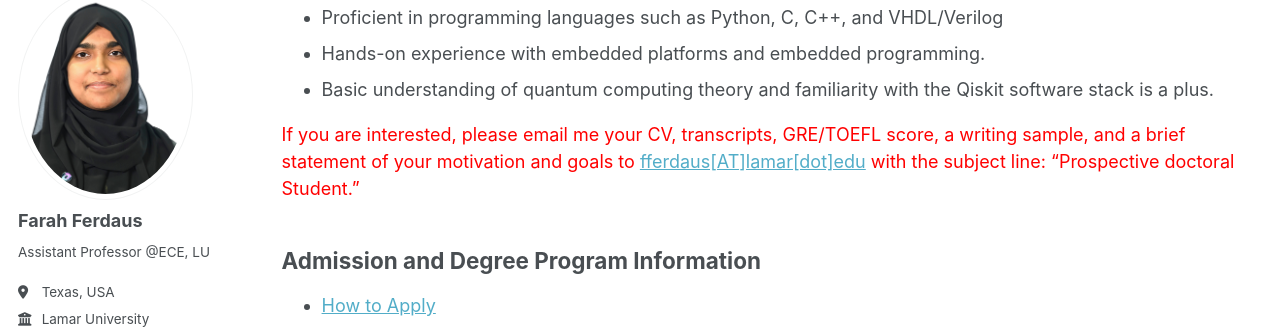
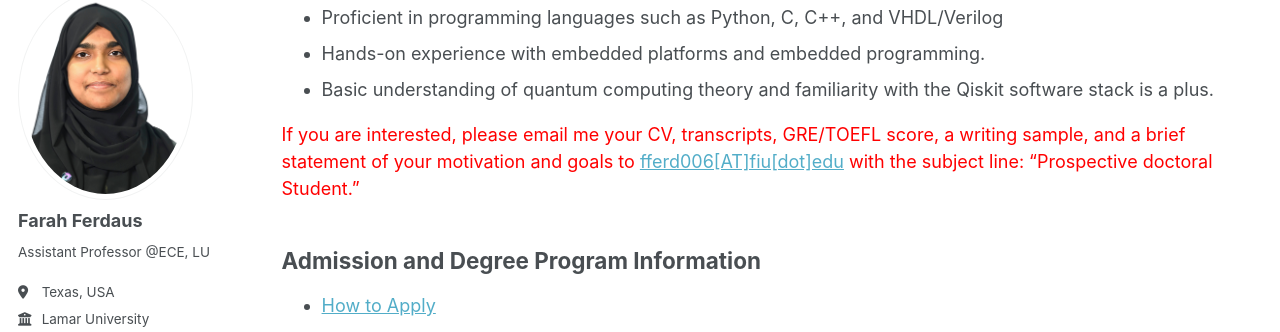
Before and after one commit to fferdaus/fferdaus.github.io, a Jekyll site: the page built from _pages/ProspectiveStudents.md, in a window 1280 px wide and 900 px high, scrolled down 682 px. Shown: the part 109-441 px from the top of the window. Built offline with Jekyll 4.4.1, drawn with Linux system fonts in a browser that asks for light colours; some web fonts are replaced.

Commit message:
Update ProspectiveStudents.md

```diff
--- a/_pages/ProspectiveStudents.md
+++ b/_pages/ProspectiveStudents.md
@@ -31,7 +31,7 @@ I am seeking candidates with a solid background and an interest in interdiscipli
 - Basic understanding of quantum computing theory and familiarity with the Qiskit software stack is a plus.
 
 
-<span style="color:red">If you are interested, please email me your CV, transcripts, GRE/TOEFL score, a writing sample, and a brief statement of your motivation and goals to [fferdaus[AT]lamar[dot]edu](fferdaus@lamar.edu) with the subject line: “Prospective doctoral Student.”</span>
+<span style="color:red">If you are interested, please email me your CV, transcripts, GRE/TOEFL score, a writing sample, and a brief statement of your motivation and goals to [fferd006[AT]fiu[dot]edu](fferd006@fiu.edu) with the subject line: “Prospective doctoral Student.”</span>
 
 
 ## Admission and Degree Program Information
```
